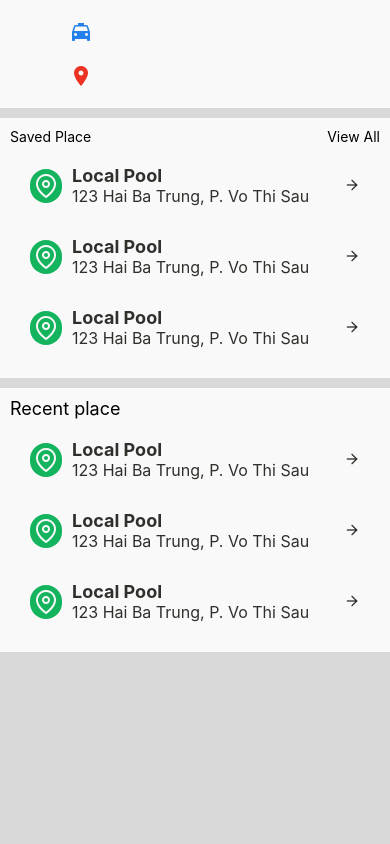
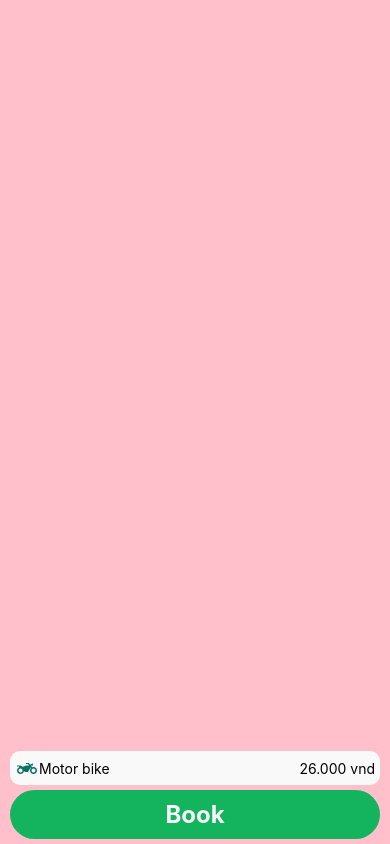
Before and after one commit to antrvan746/CSC13106-BookingCarMobileClient, a React Native app: screen / in a window 390 px wide. Built offline with nearby package versions, Linux system fonts and the light colour scheme.

Commit message:
waiting drive & redux

```diff
--- a/App.tsx
+++ b/App.tsx
@@ -26,6 +26,10 @@ import {
 } from 'react-native/Libraries/NewAppScreen';
 import MainScreen from './src/screens/MainScreen';
 import SearchScreen from './src/screens/SearchScreen';
+import RideScreen from './src/screens/RideScreen';
+import LocationItem from './src/components/LocationItem';
+import { Provider } from 'react-redux';
+import ReduxStore from './src/redux/store';
 
 type SectionProps = PropsWithChildren<{
   title: string;
@@ -36,20 +40,24 @@ type SectionProps = PropsWithChildren<{
 function App(): JSX.Element {
 
 
-  return (<SafeAreaView style={styles.sampleContainer}>
-    <SearchScreen />
-  </SafeAreaView>)
+  return (
+    <Provider store={ReduxStore}>
+      <SafeAreaView style={styles.sampleContainer}>
+        <RideScreen />
+      </SafeAreaView>
+    </Provider>
+  )
 }
 
 const styles = StyleSheet.create({
   sampleTitle: {
     fontSize: 26,
     backgroundColor: "beige",
-    textAlign:"center",
+    textAlign: "center",
     fontWeight: "bold"
   },
   sampleContainer: {
-    flex:1,
+    flex: 1,
     alignContent: "center",
     justifyContent: "center"
   }
--- a/package.json
+++ b/package.json
@@ -10,9 +10,12 @@
     "test": "jest"
   },
   "dependencies": {
+    "@reduxjs/toolkit": "^1.9.5",
     "react": "18.2.0",
     "react-native": "0.71.10",
-    "react-native-vector-icons": "^9.2.0"
+    "react-native-vector-icons": "^9.2.0",
+    "react-redux": "^8.1.1",
+    "redux": "^4.2.1"
   },
   "devDependencies": {
     "@babel/core": "^7.20.0",
--- /dev/null
+++ b/src/components/PriceTag.tsx
@@ -0,0 +1,25 @@
+import React from "react";
+import { PixelRatio, StyleSheet, Text, View } from "react-native";
+import Icon from "react-native-vector-icons/MaterialIcons";
+import { GlobalStyles } from "../styles/colors";
+
+function PriceTag(): JSX.Element {
+  return (<View style={styles.priceTagWrapper}>
+    <Icon name="two-wheeler" color={GlobalStyles.green400.color}
+      size={PixelRatio.getPixelSizeForLayoutSize(24)} />
+    <Text style={{ flex: 1 }}>Motor bike</Text>
+    <Text>26.000 vnd</Text>
+  </View>)
+}
+
+const styles = StyleSheet.create({
+  priceTagWrapper: {
+    borderRadius: 10,
+    padding:5,
+    backgroundColor: GlobalStyles.mainWhite.color,
+    flexDirection: "row",
+    alignItems: "center"
+  }
+})
+
+export default PriceTag;
--- /dev/null
+++ b/src/components/RideScreen/BookVehicle.tsx
@@ -0,0 +1,54 @@
+import React from "react";
+import PriceTag from "../PriceTag";
+import { StyleSheet, Text, TouchableHighlight, View } from "react-native";
+import { GlobalStyles } from "../../styles/colors";
+import { useAppDispatch, useAppSelector } from "../../redux/hooks";
+import { selectAppState, updateAppState } from "../../redux/AppState";
+
+function BookVehicle(): JSX.Element {
+
+  const appState = useAppSelector(selectAppState);
+  const dispatch = useAppDispatch();
+
+  const BookClickHandler = () => {
+    dispatch(updateAppState({
+      state: appState.state == "Finding" ? "Idle" : "Finding"
+    }));
+
+
+  }
+
+  console.log(`App state ${appState.state}`);
+
+  return (<View>
+    <PriceTag />
+    <TouchableHighlight style={[styles.bookBtnWrapper, GlobalStyles.propShadow]}
+      activeOpacity={0.6} underlayColor="#0d0d0d"
+      onPress={BookClickHandler} >
+      <View style={styles.bookBtn}>
+        <Text style={styles.bookTxt}>Book</Text>
+      </View>
+    </TouchableHighlight>
+  </View>)
+}
+
+const styles = StyleSheet.create({
+  bookBtnWrapper: {
+    borderRadius: 40,
+    marginTop: 5
+  },
+  bookBtn: {
+    alignItems: "center",
+    justifyContent: "center",
+    backgroundColor: GlobalStyles.green500.color,
+    paddingVertical: 10,
+    borderRadius: 40,
+  },
+  bookTxt: {
+    fontSize: 24,
+    fontWeight: "bold",
+    color: GlobalStyles.mainWhite.color
+  }
+});
+
+export default BookVehicle
--- /dev/null
+++ b/src/components/RideScreen/RideInfo.tsx
@@ -0,0 +1,85 @@
+import React from "react"
+import { StyleSheet, Text, View } from "react-native"
+import Icon from "react-native-vector-icons/MaterialIcons"
+import { GlobalStyles } from "../../styles/colors"
+
+function RideInfo(): JSX.Element {
+  return (<View>
+
+    <View style={styles.statusTxtWrapper}>
+      <Text style={styles.mainTxt}>Tài xế bạn đang tới</Text>
+      <Text style={[styles.mainTxt, { textAlign: "right" }]}>15 phút</Text>
+      <Text style={styles.descTxt}>
+        123 Hai Bà Trưng, P.Vo Thi Sau, Q.3,Tp HCM
+      </Text>
+    </View>
+
+    <View style={styles.infoWrapper}>
+      <View style={styles.driverInfoWrapper}>
+        <View style={styles.iconWrapper}>
+          <Icon name="person" size={36} style={styles.icon}
+            color={GlobalStyles.mainWhite.color} />
+        </View>
+        <Text style={{ marginLeft: 10 }}>
+          Nguyen Xuan Hoang Lam
+        </Text>
+      </View>
+
+      <View style={styles.vehicleInfoWrapper}>
+        <Text style={{ textAlign: "center" }}>ACB-7746-789</Text>
+        <Text>Honda wave</Text>
+      </View>
+    </View>
+
+  </View>)
+}
+
+const styles = StyleSheet.create({
+  statusTxtWrapper: {
+    flexDirection: "row",
+    flexWrap: "wrap",
+    alignItems:"stretch",
+    paddingHorizontal: 10,
+    paddingVertical: 10,
+    backgroundColor: GlobalStyles.mainWhite.color,
+    borderRadius:15
+  },
+  mainTxt: {
+    fontWeight: "bold",
+    minWidth:"40%",
+    flex:1,
+  },
+  descTxt: {
+    minWidth: "85%"
+  },
+
+  infoWrapper: {
+    backgroundColor: GlobalStyles.mainWhite.color,
+    marginTop: 16,
+    flexDirection: "row",
+    paddingHorizontal: 10,
+    paddingVertical: 10,
+    borderRadius:15,
+    marginBottom:10
+  },
+  driverInfoWrapper: {
+    flex: 2,
+    flexDirection: "row",
+    alignItems: "center"
+  },
+  iconWrapper: {
+    justifyContent: "center",
+    alignContent: "center",
+  },
+  icon: {
+    backgroundColor: GlobalStyles.green500.color,
+    padding: 4,
+    borderRadius: 22
+  },
+  vehicleInfoWrapper: {
+    alignItems: "center",
+    flex: 1
+  }
+})
+
+export default RideInfo;
--- /dev/null
+++ b/src/redux/AppState.ts
@@ -0,0 +1,32 @@
+import { SliceCaseReducers, ValidateSliceCaseReducers, createSlice,PayloadAction  } from "@reduxjs/toolkit";
+import { RootState } from "./store";
+
+export type AppState = {
+	state:"Idle" | "Finding" | "Waiting" | "Going"
+}
+
+
+
+const initalAppState:AppState = {
+  state: "Idle"
+}
+const appStateName = "AppState"
+
+
+export const appStateSlice = createSlice({
+	name: appStateName,
+	initialState:initalAppState,
+
+	reducers: {
+		updateAppState: (state,action:PayloadAction<AppState>)=>{
+			return {...action.payload}
+		}
+	},
+});
+
+
+export const { updateAppState } = appStateSlice.actions;
+// Other code such as selectors can use the imported `RootState` type
+export const selectAppState = (state: RootState) => state.appState;
+
+export default appStateSlice ;
--- /dev/null
+++ b/src/redux/hooks.ts
@@ -0,0 +1,7 @@
+import { TypedUseSelectorHook, useDispatch, useSelector } from 'react-redux'
+import type { RootState, AppDispatch } from './store'
+
+type DispatchFunc = () => AppDispatch
+
+export const useAppDispatch: DispatchFunc = useDispatch
+export const useAppSelector: TypedUseSelectorHook<RootState> = useSelector
--- /dev/null
+++ b/src/redux/store.ts
@@ -0,0 +1,12 @@
+import { configureStore } from '@reduxjs/toolkit';
+import AppState from './AppState';
+
+const ReduxStore = configureStore({
+	reducer: {
+    appState:  AppState.reducer
+  },
+})
+
+export type RootState = ReturnType<typeof ReduxStore.getState>
+export type AppDispatch = typeof ReduxStore.dispatch
+export default ReduxStore;
--- a/src/screens/RideScreen.tsx
+++ b/src/screens/RideScreen.tsx
@@ -0,0 +1,45 @@
+import React from "react";
+import { PixelRatio, Pressable, StyleSheet, Text, TouchableHighlight, View } from "react-native";
+import { GlobalStyles } from "../styles/colors";
+import Icon from "react-native-vector-icons/MaterialIcons"
+import PriceTag from "../components/PriceTag";
+import BookVehicle from "../components/RideScreen/BookVehicle";
+import RideInfo from "../components/RideScreen/RideInfo";
+import { useAppDispatch, useAppSelector } from "../redux/hooks";
+import { selectAppState, updateAppState } from "../redux/AppState";
+
+
+function RideScreen(): JSX.Element {
+
+  return (<View style={styles.containerWrapper}>
+    <View style={styles.mapContainer}></View>
+    <View style={styles.actionBoxWrapper}>
+      <BookVehicle />
+    </View>
+  </View>)
+}
+
+const styles = StyleSheet.create({
+  containerWrapper: {
+    flex: 1
+  },
+  mapContainer: {
+    flex: 1,
+    backgroundColor: "pink"
+  },
+  actionBoxWrapper: {
+    position: "absolute",
+    bottom: 0,
+    left: 0,
+    right: 0,
+    backgroundColor: "transparent",
+    paddingHorizontal: 10,
+    paddingVertical: 5
+  },
+
+
+
+
+})
+
+export default RideScreen;
--- a/src/screens/SearchScreen.tsx
+++ b/src/screens/SearchScreen.tsx
@@ -11,7 +11,7 @@ function SearchScreen(): JSX.Element {
     <View style={styles.headerSearchContainer}>
       <View style={[GlobalStyles.propShadow, styles.textInputWrapper]}>
         <View style={styles.iconWrapper}>
-          <Icon name="local-taxi" size={24} color={"#237FEB"} />
+          <Icon name="my-location" size={24} color={"#237FEB"} />
         </View>
         <TextInput style={styles.textInputStyle} />
       </View>
```
Also changed, not shown: 1 other file (tests, documents, lock files or other folders).
